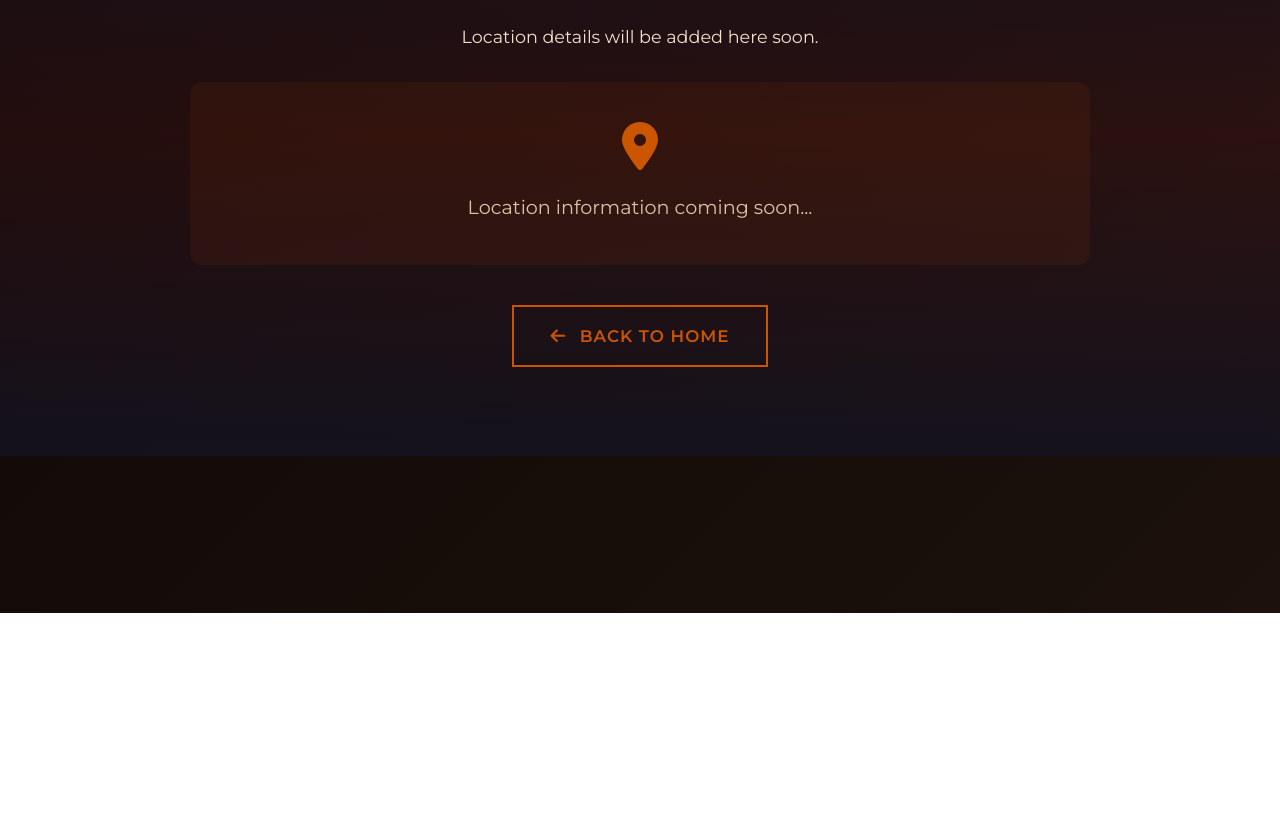
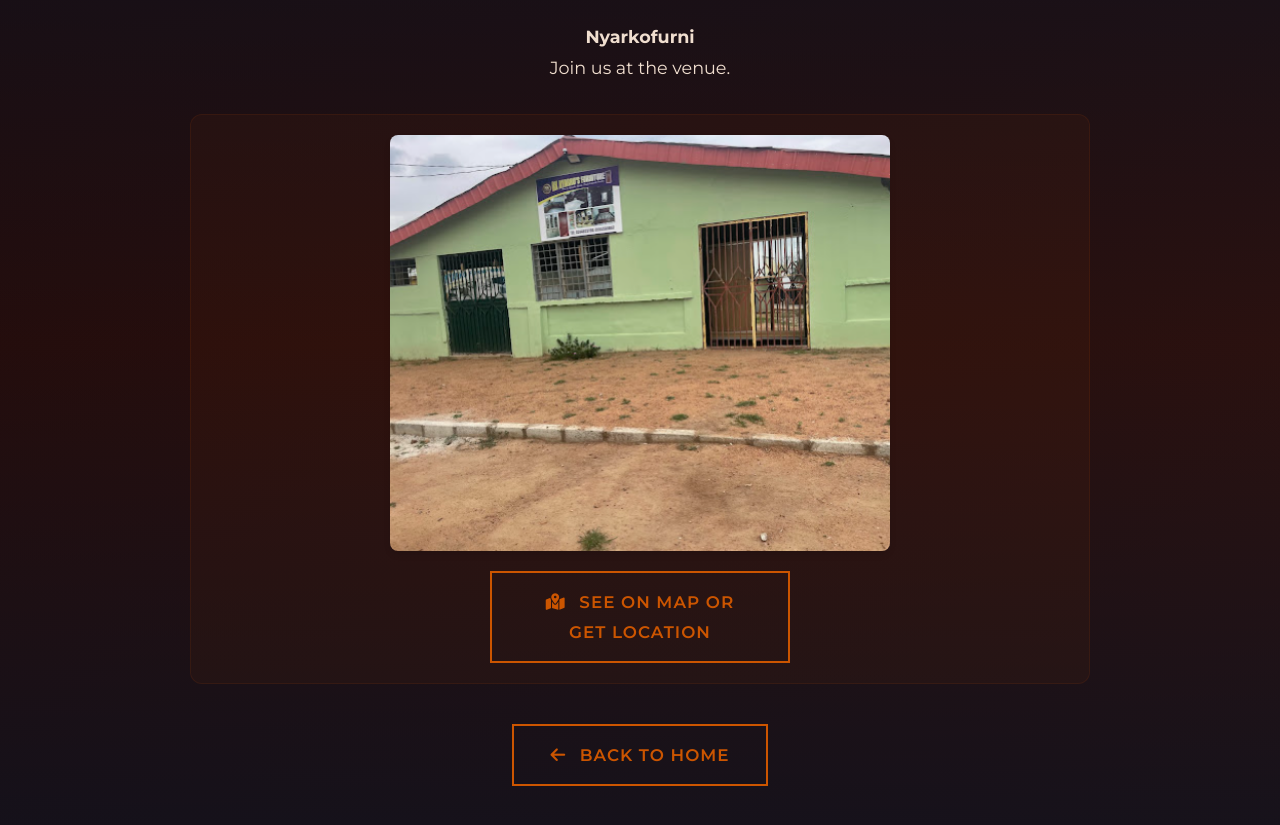
Before and after one commit to Joenyarko/Saly26, a plain HTML site: page location.html in a window 1280 px wide. Shown: the part 187-1012 px from the top of the page. Before the commit the page ends 800 px from the top, so only its background shows below. Drawn offline with Linux system fonts and the light colour scheme.

Commit message:
Add location section with Nyarkofurni image and map link

```diff
--- a/location.html
+++ b/location.html
@@ -34,16 +34,20 @@
             <h2 class="section-title">Location</h2>
             <div class="section-body">
                 <p style="text-align:center; margin-bottom:30px; font-size:1.1rem; color:var(--nude);">
-                    Location details will be added here soon.
+                    <strong>Nyarkofurni</strong><br>
+                    Join us at the venue.
                 </p>
 
-                <div
-                    style="background:rgba(204, 85, 0, 0.08); padding:40px; border-radius:12px; text-align:center; margin-top:20px;">
-                    <i class="fas fa-map-marker-alt"
-                        style="font-size:3rem; color:var(--burnt-orange); margin-bottom:20px;"></i>
-                    <p style="font-size:1.2rem; color:var(--soft-gold);">
-                        Location information coming soon...
-                    </p>
+                <div class="location-card"
+                    style="display:flex; flex-direction:column; gap:20px; align-items:center; background:rgba(204, 85, 0, 0.05); padding:20px; border-radius:12px; border:1px solid rgba(204, 85, 0, 0.1);">
+                    <img src="nyarko-furniture.png" alt="Nyarkofurni Location"
+                        style="width:100%; max-width:500px; border-radius:8px; box-shadow:0 4px 6px rgba(0,0,0,0.1);">
+
+                    <a href="https://maps.app.goo.gl/q9UHKQEXWyYpxBaYA?g_st=awb" target="_blank" class="cta-button"
+                        style="width:100%; max-width:300px; text-align:center;">
+                        <i class="fas fa-map-marked-alt" style="margin-right:8px;"></i>
+                        See on map or get location
+                    </a>
                 </div>
 
                 <div style="text-align:center; margin-top:40px;">
```
Also changed, not shown: Nyarkofurni.png (added), nyarko-furniture.png (added).
